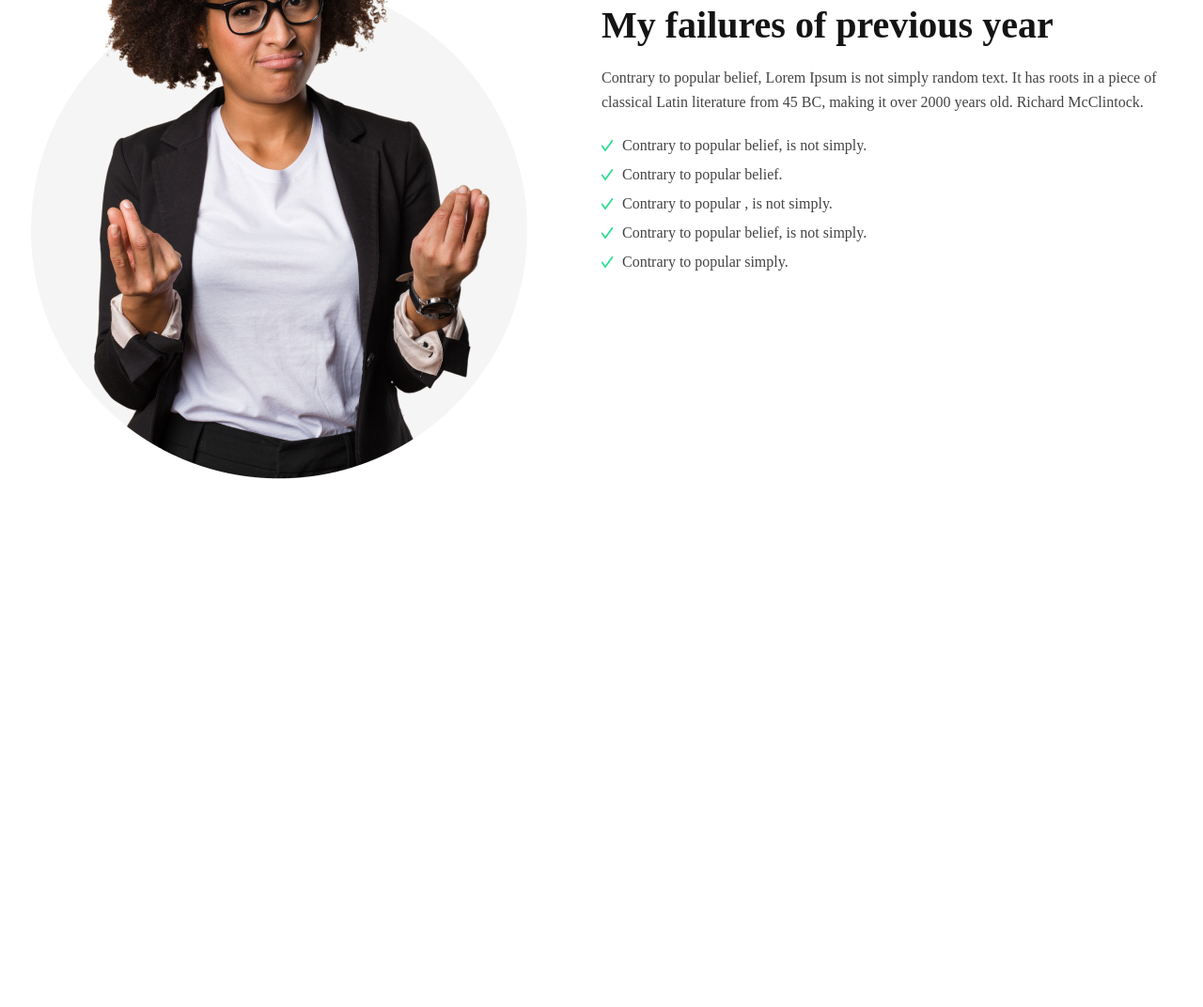
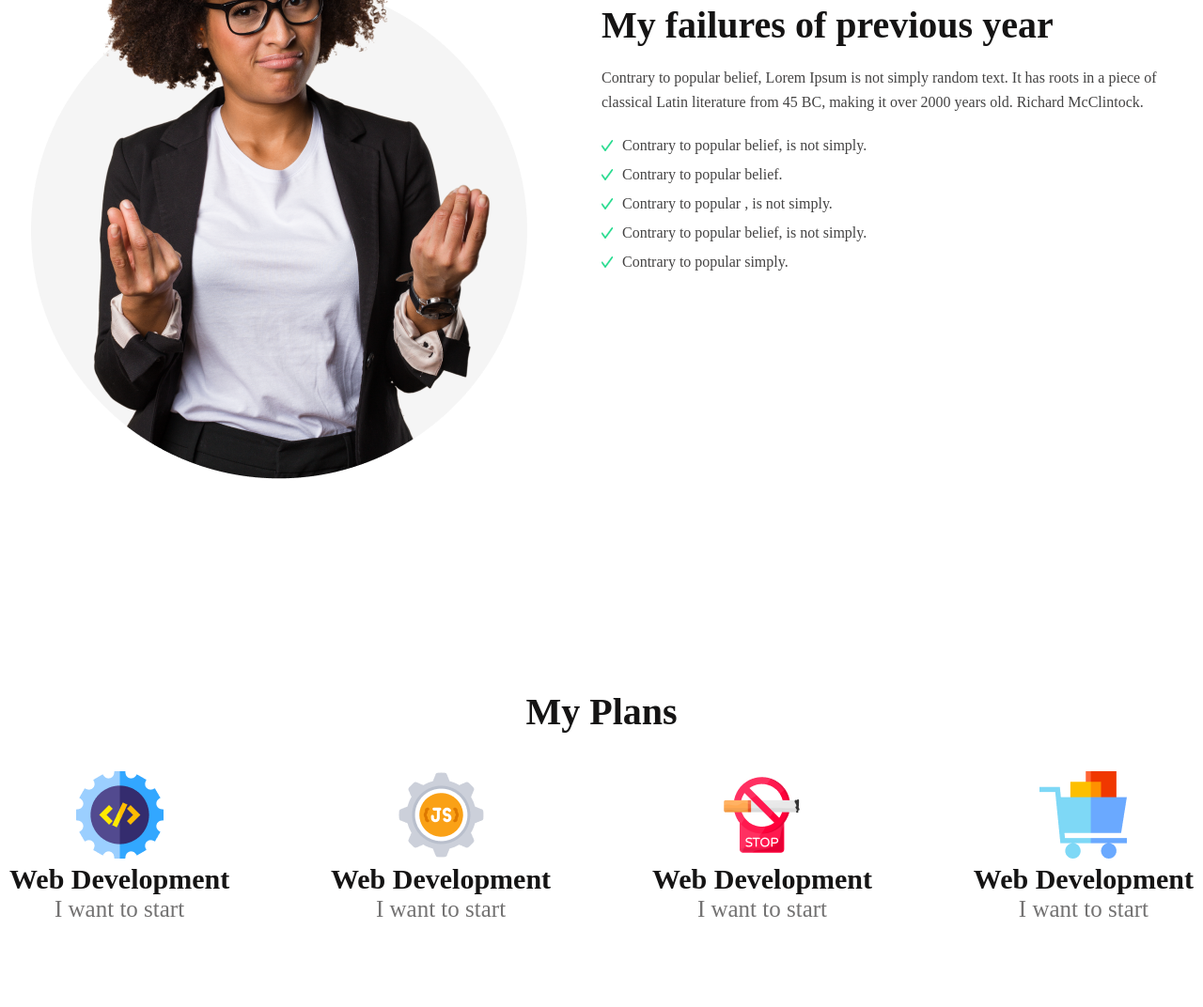
Before and after one commit to happycodingteam/assignment-01-happy-new-year, a plain HTML site: page index.html in a window 1280 px wide. Shown: the part 1146-2218 px from the top of the page at 94% size. Before the commit the page ends 1750 px from the top, so only its background shows below. Drawn offline with Linux system fonts and the light colour scheme.

Commit message:
Plan section add

```diff
--- a/assets/CSS/style.css
+++ b/assets/CSS/style.css
@@ -151,3 +151,57 @@ color: #444343;
 }
 
 /* ----------About us Section End --------------- */
+
+
+
+/* ----------Plan Section Start --------------- */
+.main-plan-section{
+    padding: 90px 0px;
+}
+.plan-area-heading{
+    text-align: center;
+    padding: 40px;
+}
+.plan-area-heading h1{
+    font-family: 'Work Sans';
+font-style: normal;
+font-weight: 700;
+font-size: 40px;
+line-height: 47px;
+color: #151414;
+}
+.flexbox-three{
+    display: flex;
+    justify-content: space-between;
+    align-items: center;
+}
+.plan-item{
+    text-align: center;
+}
+.plan-item img{
+    height: 93px;
+    width: 93px;
+}
+.plan-item h1{
+    font-family: 'Work Sans';
+font-style: normal;
+font-weight: 700;
+font-size: 30px;
+line-height: 35px;
+text-align: center;
+
+
+color: #151414;
+
+}
+.plan-item p{
+    font-family: 'Work Sans';
+font-style: normal;
+font-weight: 500;
+font-size: 25px;
+line-height: 29px;
+text-align: center;
+
+color: #737272;
+}
+/* ----------Plan Section End --------------- */
--- a/index.html
+++ b/index.html
@@ -46,6 +46,37 @@
         </div>
     </section>
     <!-- /// End About Us Section -->
+    <!-- Start Plan Section -->
+    <section class="main-plan-section">
+        <div class="container">
+            <div class="plan-area-heading">
+                <h1>My Plans</h1>
+            </div>
+            <div class="flexbox-three">
+                <div class="plan-item">
+                    <img src="assets/Images/icons/web.png" alt="">
+                    <h1>Web Development</h1>
+                    <p>I want to start</p>
+                </div>
+                <div class="plan-item">
+                    <img src="assets/Images/icons/js.png" alt="">
+                    <h1>Web Development</h1>
+                    <p>I want to start</p>
+                </div>
+                <div class="plan-item">
+                    <img src="assets/Images/icons/smoke.png" alt="">
+                    <h1>Web Development</h1>
+                    <p>I want to start</p>
+                </div>
+                <div class="plan-item">
+                    <img src="assets/Images/icons/ecom.png" alt="">
+                    <h1>Web Development</h1>
+                    <p>I want to start</p>
+                </div>
+            </div>
+        </div>
+    </section>
+    <!-- End Plan Section -->
 
 </body>
 </html>
```
